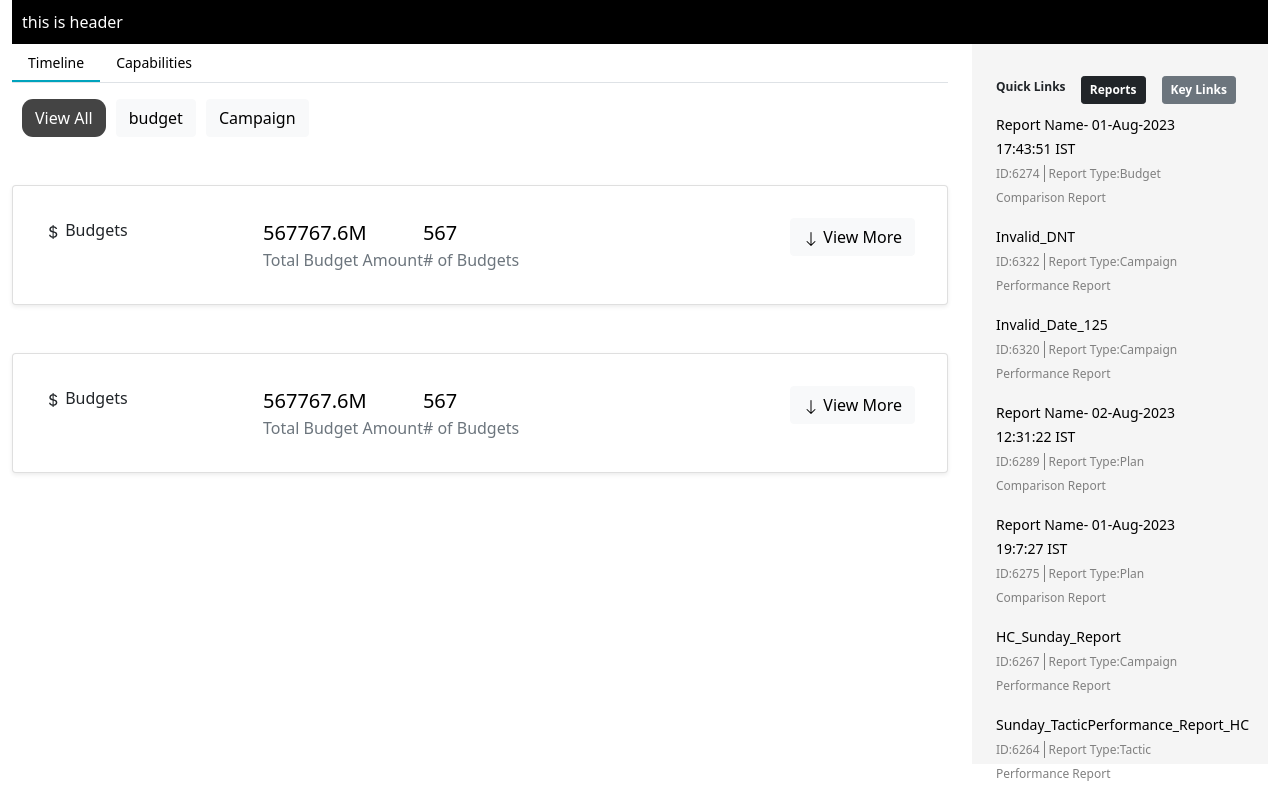
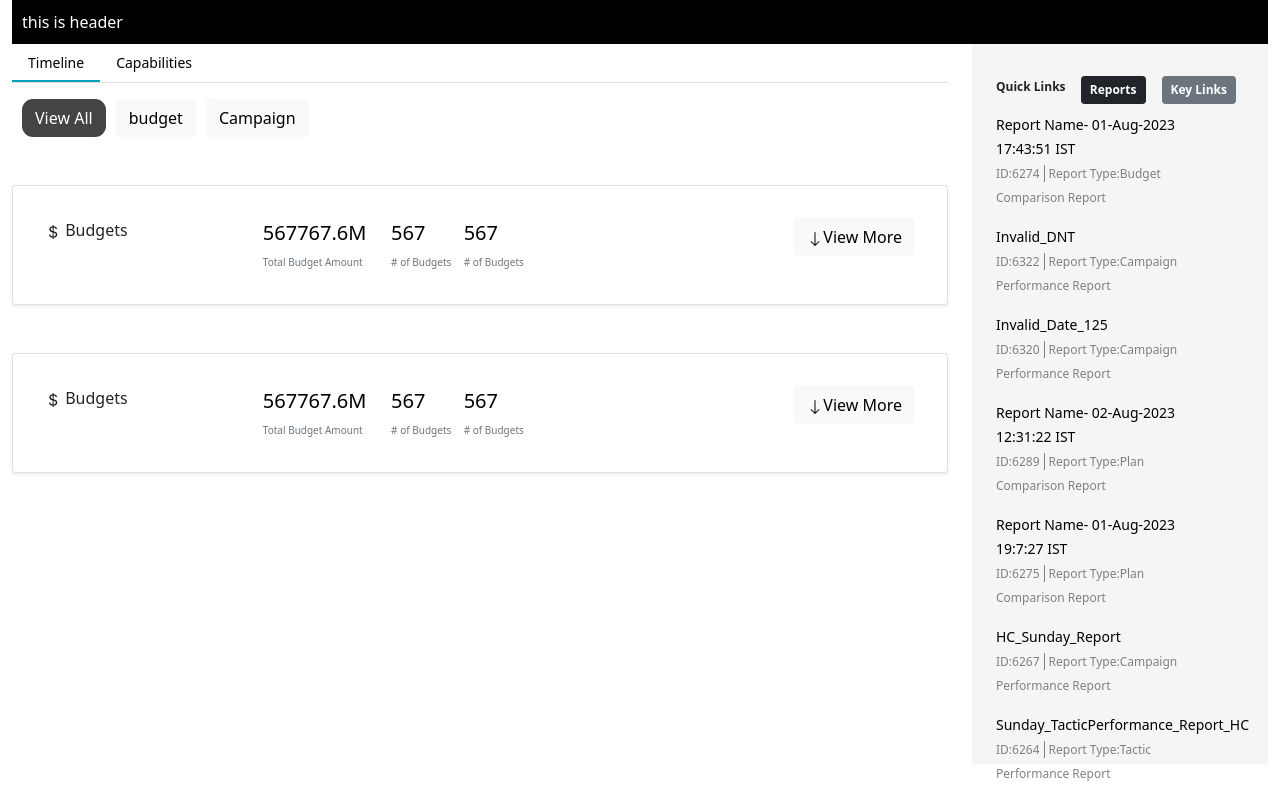
Before and after one commit to Bilal1733/Web_React, a React (Create React App) app: page / in a window 1280 px wide. Shown: the top 800 px of the page. Built offline with nearby package versions, Linux system fonts and the light colour scheme.

Commit message:
changes in collpse arrow

```diff
--- a/src/component/tabs/TabCompoent.js
+++ b/src/component/tabs/TabCompoent.js
@@ -3,12 +3,13 @@ import { useState, useEffect } from 'react'
 import VisCompoent from '../vis/VisCompoent';
 import './tabs.scss'
 
-
 export default function TabCompoent(props) {
     const listingData = props.timelineJsondata
-    const [selectedTab, setSelectedTab] = useState(props.timelineJsondata[0])
-    const [listData, setListData] = useState(listingData)
-    const [selectedCard, setSelectedCard] = useState('')
+    const [selectedTab, setSelectedTab] = useState(props.timelineJsondata[0]);
+    const [listData, setListData] = useState(listingData);
+    const [selectedCardId, setSelectedCardId] = useState('');
+    const [show, setShow] = useState(false);
+
 
     // FIRST TIME RENDER AND selectedTab changes run
     useEffect(() => {
@@ -25,6 +26,12 @@ export default function TabCompoent(props) {
         }
     }, [selectedTab])
 
+    //HIDE AND CLOSE FUNCTIONILTY
+    const collapseMenuFunction = (id) => [
+        setSelectedCardId(id),
+        setShow(!show)
+    ]
+    console.log(show, "show")
     return (
         <div className='mt-3'>
             {props.timelineJsondata.map((item, index) => {
@@ -32,26 +39,33 @@ export default function TabCompoent(props) {
             })}
             <div className='mt-5'>
                 {listData.map((item, index) => {
-                    if(item !== "View All")
+                    if (item !== "View All")
                         return (
                             <div className="card  shadow-sm p-3 mb-5 bg-white rounded embed-responsive-21by9">
                                 <div className="card-body ">
                                     <div class="d-flex justify-content-between">
                                         <div>
                                             <svg xmlns="http://www.w3.org/2000/svg" width="16" height="16" fill="currentColor" class="bi bi-currency-dollar" viewBox="0 0 16 16">
-                                    <path d="M4 10.781c.148 1.667 1.513 2.85 3.591 3.003V15h1.043v-1.216c2.27-.179 3.678-1.438 3.678-3.3 0-1.59-.947-2.51-2.956-3.028l-.722-.187V3.467c1.122.11 1.879.714 2.07 1.616h1.47c-.166-1.6-1.54-2.748-3.54-2.875V1H7.591v1.233c-1.939.23-3.27 1.472-3.27 3.156 0 1.454.966 2.483 2.661 2.917l.61.162v4.031c-1.149-.17-1.94-.8-2.131-1.718H4zm3.391-3.836c-1.043-.263-1.6-.825-1.6-1.616 0-.944.704-1.641 1.8-1.828v3.495l-.2-.05zm1.591 1.872c1.287.323 1.852.859 1.852 1.769 0 1.097-.826 1.828-2.2 1.939V8.73l.348.086z"/>
+                                                <path d="M4 10.781c.148 1.667 1.513 2.85 3.591 3.003V15h1.043v-1.216c2.27-.179 3.678-1.438 3.678-3.3 0-1.59-.947-2.51-2.956-3.028l-.722-.187V3.467c1.122.11 1.879.714 2.07 1.616h1.47c-.166-1.6-1.54-2.748-3.54-2.875V1H7.591v1.233c-1.939.23-3.27 1.472-3.27 3.156 0 1.454.966 2.483 2.661 2.917l.61.162v4.031c-1.149-.17-1.94-.8-2.131-1.718H4zm3.391-3.836c-1.043-.263-1.6-.825-1.6-1.616 0-.944.704-1.641 1.8-1.828v3.495l-.2-.05zm1.591 1.872c1.287.323 1.852.859 1.852 1.769 0 1.097-.826 1.828-2.2 1.939V8.73l.348.086z" />
                                             </svg> Budgets
                                         </div>
+                                        <div style={{width:'30%'}}>
                                         <div className='d-flex justify-content-between'>
                                             <div>
                                                 <span className='captionCss'>567767.6M</span>
-                                            <span className='text-secondary'> Total Budget Amount </span>
+                                                <span className='text-secondary fontSize10'> Total Budget Amount </span>
                                             </div>
                                             <div></div>
                                             <div>
                                                 <span className='captionCss'>567</span>
-                                            <span className='text-secondary'> # of Budgets </span>
+                                                <span className='text-secondary fontSize10'> # of Budgets </span>
                                             </div>
+                                            <div>
+                                                <span className='captionCss'>567</span>
+                                                <span className='text-secondary fontSize10'> # of Budgets </span>
+                                            </div>
+                                        </div>
+
                                         </div>
 
                                         <div></div>
@@ -63,17 +77,33 @@ export default function TabCompoent(props) {
                                                 data-bs-target={`#${item}`}
                                                 aria-expanded="false"
                                                 aria-controls={item}
-                                        // onClick={()=>setSelectedCard(item)}
+                                                onClick={() => collapseMenuFunction(item)}
                                             >
+
+
+
+
+                                                {selectedCardId == item && show ?
+                                                    <span>
+                                                        <svg xmlns="http://www.w3.org/2000/svg" width="16" height="16" fill="currentColor" class="bi bi-arrow-up" viewBox="0 0 16 16">
+                                                            <path fill-rule="evenodd" d="M8 15a.5.5 0 0 0 .5-.5V2.707l3.146 3.147a.5.5 0 0 0 .708-.708l-4-4a.5.5 0 0 0-.708 0l-4 4a.5.5 0 1 0 .708.708L7.5 2.707V14.5a.5.5 0 0 0 .5.5z" />
+                                                        </svg>
+                                                        View less
+                                                    </span>
+                                                    :
+                                                    <span>
                                                         <svg xmlns="http://www.w3.org/2000/svg" width="16" height="16" fill="currentColor" class="bi bi-arrow-down" viewBox="0 0 16 16">
                                                             <path fill-rule="evenodd" d="M8 1a.5.5 0 0 1 .5.5v11.793l3.146-3.147a.5.5 0 0 1 .708.708l-4 4a.5.5 0 0 1-.708 0l-4-4a.5.5 0 0 1 .708-.708L7.5 13.293V1.5A.5.5 0 0 1 8 1z" />
-                                            </svg>   View More
+                                                        </svg>
+                                                        View More
+                                                    </span>
+                                                }
                                             </button>
                                         </div>
                                     </div>
-                                    <div className="collapse" id={item}>
+                                    <div className={selectedCardId == item && show ? "collapse show" : "collapse"} >
                                         <div className='embed-responsive-21by9'>
-                                        <VisCompoent/>
+                                            <VisCompoent />
                                         </div>
                                     </div>
                                 </div>
--- a/src/component/tabs/tabs.scss
+++ b/src/component/tabs/tabs.scss
@@ -24,3 +24,6 @@ margin-left: 10px;
     flex-direction: row;
     align-items: center;
   }
+  .fontSize10{
+    font-size: 10px;
+  }
--- a/src/component/vis/VisCompoent.js
+++ b/src/component/vis/VisCompoent.js
@@ -1,8 +1,8 @@
 import React from 'react';
 import Timeline from 'react-visjs-timeline';
-import { response1} from './visdata';
-import {Viscommon} from './Viscommon'
-import { thousands_separators , visTimelineBlockContent} from '../common';
+import { response1 } from './visdata';
+import { Viscommon } from './Viscommon'
+import { thousands_separators, visTimelineBlockContent } from '../common';
 
 export default function VisCompoent() {
     var mainConfig = {
@@ -20,35 +20,34 @@ export default function VisCompoent() {
             end_field: "CampaignEndDate",
             color_field: "HexColor",
             title: function (config, outData, month, oneDay) {
-                return '<div class="ganttChartTooltip"><b class="">CAMPAIGN:</b> ' + outData["CampaignName"] + ' (ID: ' + outData["CampaignID"]+ ')'
+                return '<div class="ganttChartTooltip"><b class="">CAMPAIGN:</b> ' + outData["CampaignName"] + ' (ID: ' + outData["CampaignID"] + ')'
                     + '<br/><b class="">PERIOD:</b> ' + outData[config.item.start_field].split('-')[2] + " " + month[parseInt(outData[config.item.start_field].split('-')[1])] + " "
                     + outData[config.item.start_field].split('-')[0] + ' - ' + outData[config.item.end_field].split('-')[2] + " " + month[parseInt(outData[config.item.end_field].split('-')[1])] + " "
                     + outData[config.item.end_field].split('-')[0]
                     + '<br/><b class="">BUDGET: </b>' + currencySign + thousands_separators(parseFloat((outData["BudgetAmount"]) / 1000).toFixed(2)) + 'k' + '<br/><b class="">WORKFLOW STATUS:</b> ' + outData["WorkflowStatusName"] + '<br/><b class="">LOCK STATUS:</b> ' + ((outData["Locked"] == false) ? "Unlocked" : "Locked") + '<br/><b class="">MONITOR STATUS:</b> ' + ((outData["MonitorStatus"] == 1) ? "Monitored" : "Not Monitored") + '<br/>' +
                     ((outData['PercentBudgetConsumed'] != null) ? ('<b>PLANNED SPEND: </b>' + parseFloat(outData['PercentBudgetConsumed']).toFixed(2) + '% Spend to date<br/>') : '') +
-                    '<b>CURRENT PLAN: </b>' + outData['PlanName'] + ' (ID: ' + outData['PlanID'] + ') | Plan Version: ' + outData["FormattedVersionDate"]+'</div>';
+                    '<b>CURRENT PLAN: </b>' + outData['PlanName'] + ' (ID: ' + outData['PlanID'] + ') | Plan Version: ' + outData["FormattedVersionDate"] + '</div>';
             },
             handler: function (outData, _item) {
                 if (outData["BudgetAmount"] == null || outData["BudgetAmount"] == 0) {
                     _item.style = 'color: black;background-color: #F1F3FA; background-size: 20px 20px;border-width:2px;border-color:' + outData["HexColor"];
-                    visTimelineBlockContent(_item, 'span', 'itemFlowchart', [],[], '0.00', 'color', '#F1F3FA');
+                    visTimelineBlockContent(_item, 'span', 'itemFlowchart', [], [], '0.00', 'color', '#F1F3FA');
                 }
             }
         }
     };
     var currencySign = "$";
-    var responseData = Viscommon(response1,mainConfig ,'visualizationFlowchart',)
-    console.log(responseData ,'responseData',)
+    var responseData = Viscommon(response1, mainConfig, 'visualizationFlowchart',)
+    console.log(responseData, 'responseData',)
     return (
-    <div>
-        <div style={{height:'200px'}}>
+        <>
+
             <Timeline
                 options={responseData.options}
                 items={responseData.items}
             // groups={responseData.groups}
             />
-        </div>
 
-    </div>
+        </>
     )
 }
```
Lines whose indentation alone changed are shown as unchanged.
